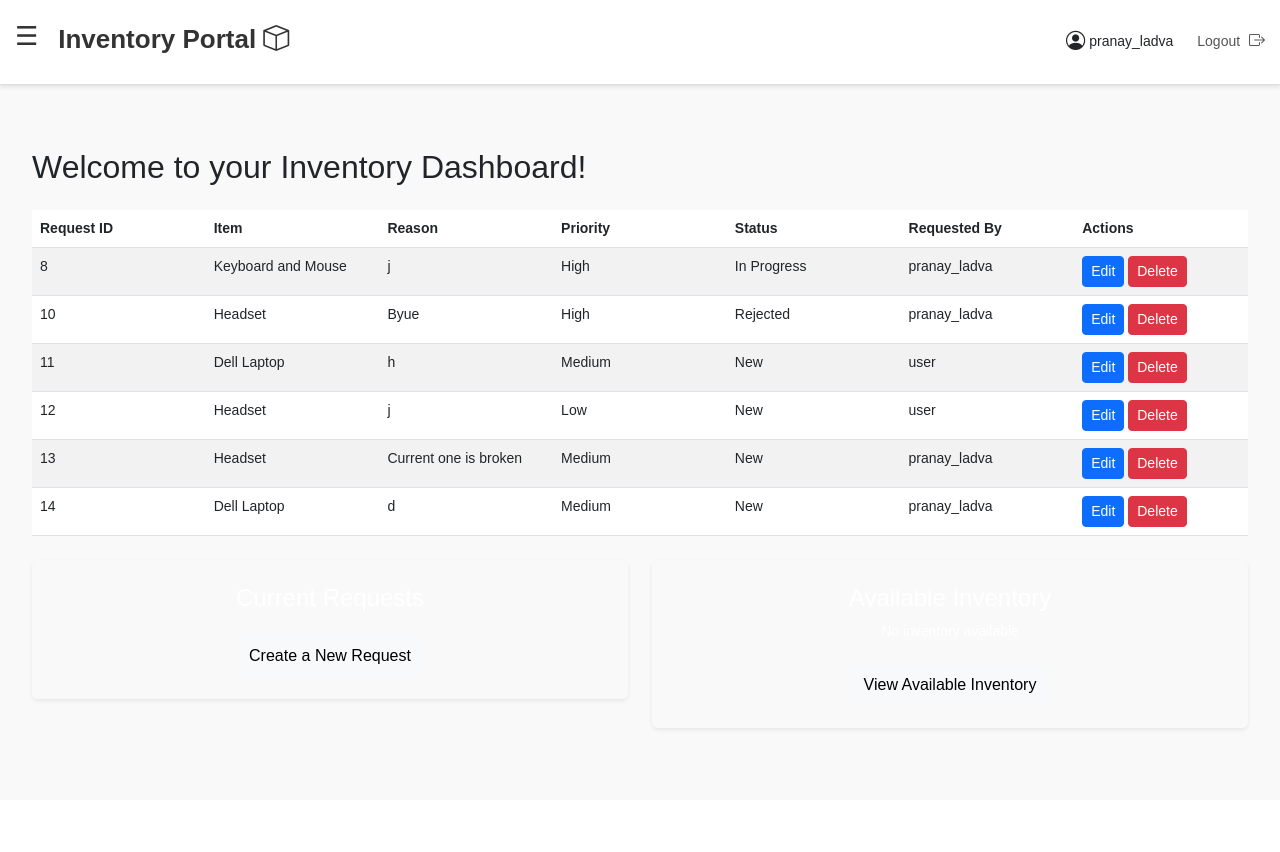
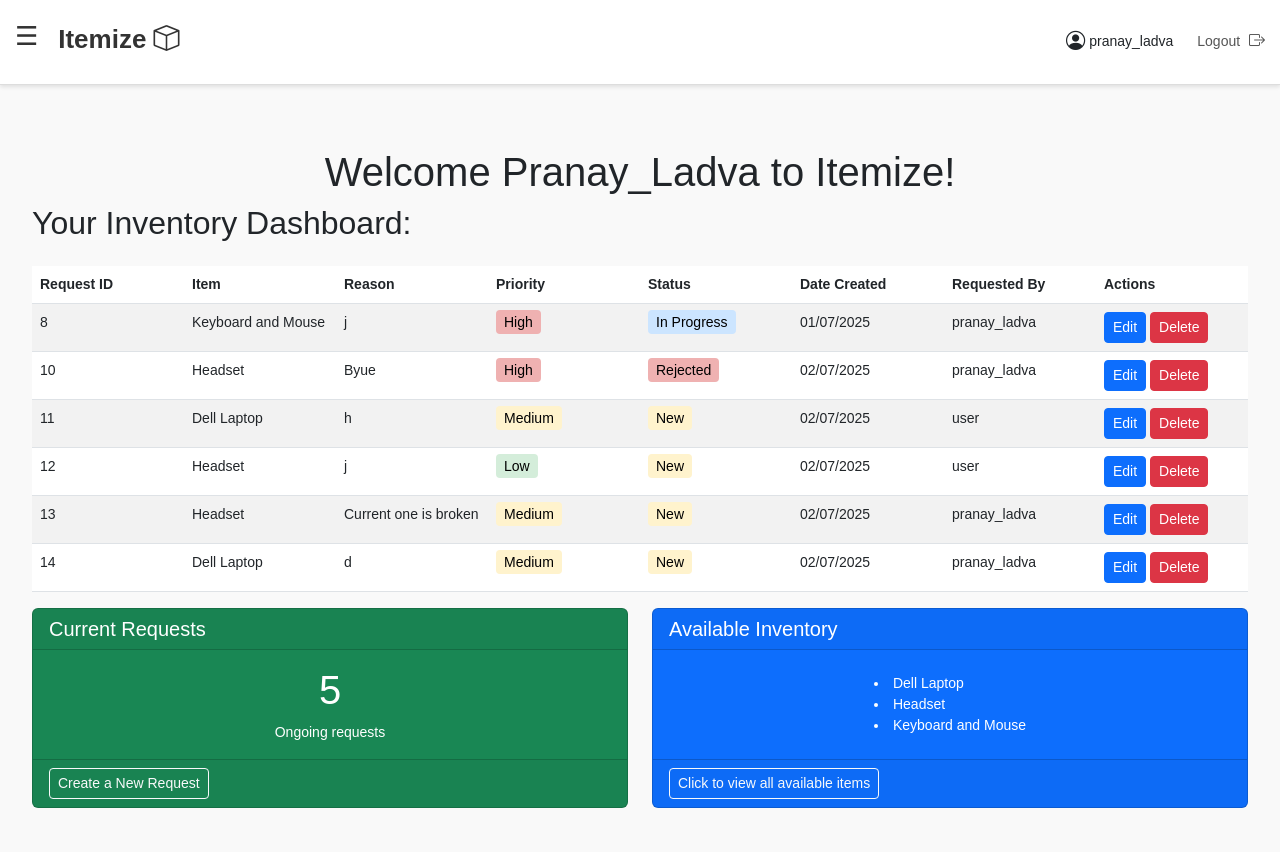
Before and after one commit to ladvapranay/InventoryTrackerApp, a Django app: page /dashboard/ in a window 1280 px wide. Before the commit the page ends 731 px from the top, so only its background shows below. Run offline with Django 5.2, Linux system fonts and the light colour scheme; a user stored in the database is signed in; data comes from the database, SQL or seed files in the repository; both versions use the stored data as it was after the commit.

Commit message:
Two dynamic boxes and general UI fixes

```diff
--- a/inventory/views.py
+++ b/inventory/views.py
@@ -19,23 +19,26 @@ from .forms import RequestForm, AdminRequestForm
 def dashboard(request):
     if request.user.is_staff:
         requests = InventoryRequest.objects.all()
-        current_requests_count = InventoryRequest.objects.exclude(status__in=['Approved', 'rejected']).count()
+        current_requests_count = InventoryRequest.objects.exclude(status__in=['Approved', 'Rejected']).count()
         is_admin = True
     else:
         requests = InventoryRequest.objects.filter(requested_by=request.user)
-        current_requests_count = InventoryRequest.objects.exclude(status__in=['Approved', 'rejected']).count()
+        current_requests_count = InventoryRequest.objects.exclude(status__in=['Approved', 'Rejected']).count()
         is_admin = False
 
     # Get available inventories
     available_inventories = InventoryItem.objects.all()[:3]
 
+    # Pass all the required context variables
     context = {
         'requests': requests,
-        'current_requests_count': current_requests_count,
-        'available_inventories': available_inventories,
-        'is_admin': is_admin,
+        'current_requests_count': current_requests_count,  # Add this
+        'available_inventories': available_inventories,  # Add this
+        'is_admin': is_admin,  # Already present
+        'user_name': request.user.username if request.user.is_authenticated else "Guest"
     }
-    return render(request, 'dashboard.html', {'requests': requests, 'is_admin': is_admin})
+
+    return render(request, 'dashboard.html', context)
 
 
 @login_required
--- a/templates/base.html
+++ b/templates/base.html
@@ -16,6 +16,8 @@
 
     <!-- Custom Styles -->
     <style>
+
+
         /* Styling for components */
         table {
             table-layout: fixed;
@@ -169,7 +171,7 @@
     <div>
         <span id="hamburgerIcon" class="hamburger-icon">☰</span>
         <a href="{% url 'dashboard' %}" class="navbar-brand ms-3">
-            Inventory Portal <i class="bi bi-box"></i>
+            Itemize <i class="bi bi-box"></i>
         </a>
     </div>
     <div class="d-flex align-items-center">
--- a/templates/dashboard.html
+++ b/templates/dashboard.html
@@ -3,8 +3,62 @@
 {% block title %}Dashboard | Inventory Portal{% endblock %}
 
 {% block content %}
+
+    <style>
+        /* Priority Highlights */
+        .priority-low {
+            background-color: #d4edda; /* Light yellow */
+            color: #000000; /* Dark yellow */
+            padding: 4px 8px; /* Add subtle padding */
+            border-radius: 4px; /* Rounded corners */
+        }
+
+        .priority-medium {
+            background-color: #fff3cd; /* Light blue */
+            color: #000000; /* Dark blue */
+            padding: 4px 8px;
+            border-radius: 4px;
+        }
+
+        .priority-high {
+            background-color: #efb1b1; /* Light red */
+            color: #000000; /* Dark red */
+            padding: 4px 8px;
+            border-radius: 4px;
+        }
+
+        /* Status Highlights */
+        .status-new {
+            background-color: #fff3cd; /* Light green */
+            color: #000000; /* Dark green */
+            padding: 4px 8px;
+            border-radius: 4px;
+        }
+
+        .status-in-progress {
+            background-color: #cce5ff; /* Light blue */
+            color: #000000; /* Dark blue */
+            padding: 4px 8px;
+            border-radius: 4px;
+        }
+
+        .status-approved {
+            background-color: #d4edda; /* Light blue */
+            color: #000000; /* Dark blue */
+            padding: 4px 8px;
+            border-radius: 4px;
+        }
+
+        .status-rejected {
+            background-color: #efb1b1; /* Light red */
+            color: #000000; /* Dark red */
+            padding: 4px 8px;
+            border-radius: 4px;
+        }
+    </style>
     <div class="container-fluid mt-5">
-        <h2 class="mb-4">Welcome to your Inventory Dashboard!</h2>
+        <h1 class="text-center" style="margin-top: 15px;">Welcome {{ user.username|title }} to Itemize!</h1>
+        <h2 class="mb-4">Your Inventory Dashboard:</h2>
 
         <table class="table table-striped">
             <thead>
@@ -14,6 +68,7 @@
                 <th>Reason</th>
                 <th>Priority</th>
                 <th>Status</th>
+                <th>Date Created</th>
                 <th>Requested By</th>
                 {% if is_admin %}
                     <th>Actions</th>
@@ -26,8 +81,26 @@
                     <td>{{ req.id }}</td>
                     <td>{{ req.item.name }}</td>
                     <td>{{ req.reason }}</td>
-                    <td>{{ req.priority }}</td>
-                    <td>{{ req.status }}</td>
+                    <td>
+                <span class="{% if req.priority == 'Low' %}priority-low
+                              {% elif req.priority == 'Medium' %}priority-medium
+                              {% elif req.priority == 'High' %}priority-high{% endif %}">
+                    {{ req.priority }}
+                </span>
+                    </td>
+
+                    <!-- Highlight Status -->
+                    <td>
+                <span class="{% if req.status == 'New' %}status-new
+                              {% elif req.status == 'In Progress' %}status-in-progress
+                              {% elif req.status == 'Approved' %}status-approved
+                              {% elif req.status == 'Rejected' %}status-rejected{% endif %}">
+                    {{ req.status }}
+                </span>
+                    </td>
+
+                    <td>{{ req.created_at|date:"d/m/Y" }}</td>
+
                     <td>{{ req.requested_by.username }}</td>
                     {% if is_admin %}
                         <td>
@@ -44,28 +117,40 @@
             </tbody>
         </table>
 
-        <div class="row mt-4">
+        <div class="row mb-4">
             <!-- Current Requests Box -->
             <div class="col-md-6">
-                <div class="info-box current-requests p-4 text-white text-center rounded shadow-sm">
-                    <h4>Current Requests</h4>
-                    <h1>{{ current_requests_count }}</h1>
-                    <a href="{% url 'create_request' %}" class="btn btn-light mt-3">Create a New Request</a>
+                <div class="card text-white bg-success h-100">
+                    <div class="card-header">
+                        <h5 class="card-title mb-0">Current Requests</h5>
+                    </div>
+                    <div class="card-body d-flex flex-column align-items-center justify-content-center">
+                        <h1>{{ current_requests_count }}</h1>
+                        <p class="card-text">Ongoing requests</p>
+                    </div>
+                    <div class="card-footer">
+                        <a href="{% url 'create_request' %}" class="btn btn-outline-light btn-sm">Create a New
+                            Request</a>
+                    </div>
                 </div>
             </div>
 
-            <!-- Available Inventory Box -->
             <div class="col-md-6">
-                <div class="info-box available-inventory p-4 text-white text-center rounded shadow-sm">
-                    <h4>Available Inventory</h4>
-                    <ul class="list-unstyled mb-4">
-                        {% for item in available_inventories|slice:":3" %}
+                <div class="card text-white bg-primary h-100">
+                    <div class="card-header">
+                        <h5 class="card-title mb-0">Available Inventory</h5>
+                    </div>
+                    <div class="card-body d-flex flex-column align-items-center justify-content-center">
+                        <span>{% for item in available_inventories|slice:":3" %}
                             <li>{{ item.name }}</li>
                         {% empty %}
-                            <li>No inventory available</li>
-                        {% endfor %}
-                    </ul>
-                    <a href="{% url 'available_inventory' %}" class="btn btn-light">View Available Inventory</a>
+                            <span>No inventory available</span>
+                        {% endfor %}</span>
+                    </div>
+                    <div class="card-footer">
+                        <a href="{% url 'available_inventory' %}" class="btn btn-outline-light btn-sm">Click to view all
+                            available items</a>
+                    </div>
                 </div>
             </div>
         </div>
--- a/templates/edit_request.html
+++ b/templates/edit_request.html
@@ -12,7 +12,7 @@
                 <select id="status" name="status" class="form-control">
                     <option value="New" {% if inventory_request.status == 'New' %}selected{% endif %}>New</option>
                     <option value="In Progress" {% if inventory_request.status == 'In Progress' %}selected{% endif %}>In Progress</option>
-                    <option value="Approved" {% if inventory_request.status == 'Approved' %}selected{% endif %}>Completed</option>
+                    <option value="Approved" {% if inventory_request.status == 'Approved' %}selected{% endif %}>Approved</option>
                     <option value="Rejected" {% if inventory_request.status == 'Rejected' %}selected{% endif %}>Rejected</option>
                 </select>
             </div>
```
Also changed, not shown: db.sqlite3, 1 other file.
